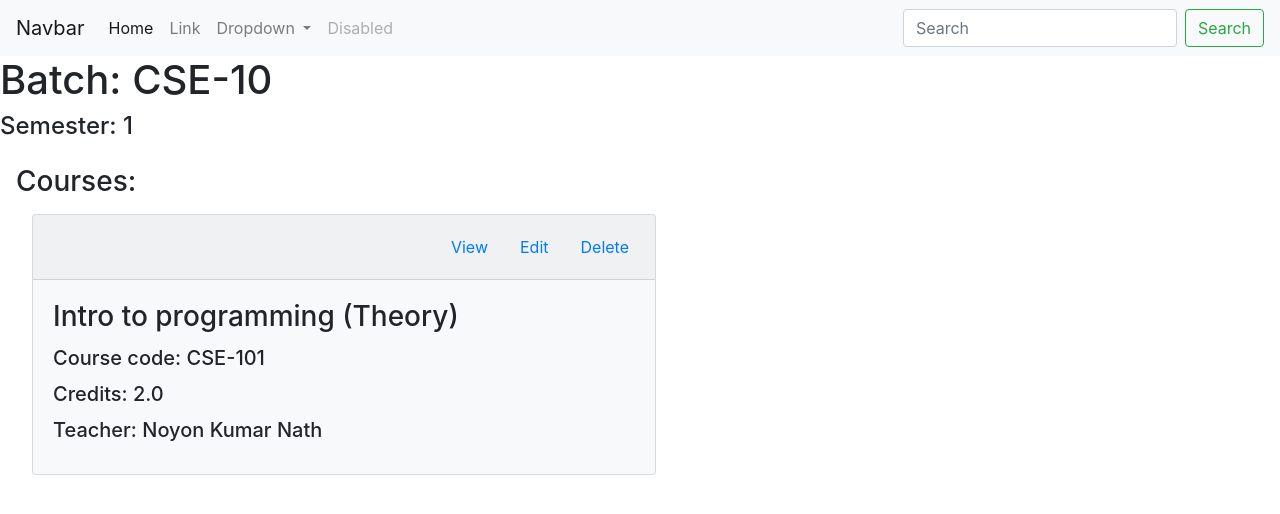
After one commit to RahatGithub/RMS1, a Django app: a page that uses main/templates/main/base.html in a window 1280 px wide. The commit adds this page. Shown: the top 514 px of the page. Run offline with Django 4.2, Linux system fonts and the light colour scheme; data comes from the database, SQL or seed files in the repository; some libraries are stand-ins or nearby versions.

```diff
--- a/main/admin.py
+++ b/main/admin.py
@@ -9,12 +9,12 @@ class BatchAdmin(admin.ModelAdmin):
 
 @admin.register(Semester)
 class SemesterAdmin(admin.ModelAdmin):
-    list_display = ("semester_id", "semester_no")
+    list_display = ("semester_no", "batch_no")
 
 
 @admin.register(Course)
 class CourseAdmin(admin.ModelAdmin):
-    list_display = ("course_id", "course_code", "course_teacher")
+    list_display = ("course_code", "batch_no", "course_teacher")
 
 
 @admin.register(Student)
--- a/main/models.py
+++ b/main/models.py
@@ -3,27 +3,29 @@ from django.db import models
 
 class Batch(models.Model):
     id = models.AutoField
-    batch_id = models.CharField(max_length=18, default="")              # e.g. "CSE-12_2018-2019"
-    batch_no = models.CharField(max_length=6, default="")               # e.g. "CSE-12"
-    session = models.CharField(max_length=8, default="")                # e.g. "2018-2019"
+    batch_id = models.CharField(max_length=18, default="") # It shall be removed later, all the work will be modified accrodingly
+    batch_no = models.CharField(max_length=6, default="")
+    session = models.CharField(max_length=8, default="")
 
 
 class Semester(models.Model):
     id = models.AutoField
-    semester_id =  models.CharField(max_length=14, default="")
+    batch_no = models.CharField(max_length=8, default="")
     semester_no = models.IntegerField(default=None)
     courses_json = models.CharField(max_length=5000, default="")
 
 
 class Course(models.Model):
     id = models.AutoField
-    course_id = models.CharField(max_length=20, default="")
+    # course_id = models.CharField(max_length=20, default="")
+    batch_no = models.CharField(max_length=8, default="")
+    semester_no = models.IntegerField(default=None)
     course_code = models.CharField(max_length=8, default="")
     course_title = models.CharField(max_length=60, default="")
     course_type =  models.CharField(max_length=10, default="")
     course_credits = models.FloatField(default=0)
     course_teacher = models.CharField(max_length=40, default="")
-    course_results_json = models.CharField(max_length=5000, default="")  # e.g. {'2018331500' : {'GP':'3.75', 'LG':'A'}}
+    # course_results_json = models.CharField(max_length=5000, default="")  # e.g. {'2018331500' : {'GP':'3.75', 'LG':'A'}}
 
 
 class Student(models.Model):
--- a/main/templates/main/base.html
+++ b/main/templates/main/base.html
@@ -29,10 +29,6 @@
   <div id="fb-root"></div>
   <script async defer crossorigin="anonymous" src="https://connect.facebook.net/en_US/sdk.js#xfbml=1&version=v13.0" nonce="ouUX47sq"></script>
   <body>
-
-    <div class="alert alert-primary">
-        <h4>Welcome, admin</h4>
-    </div>
 
     <nav class="navbar navbar-expand-lg navbar-light bg-light">
         <a class="navbar-brand" href="#">Navbar</a>
--- /dev/null
+++ b/main/templates/main/semester_view.html
@@ -0,0 +1,57 @@
+{% extends 'main/base.html' %}
+
+{% block title %} Semester view {% endblock %}
+
+
+{% block body %}
+
+<h1>Batch: {{batch_no}}</h1>
+<h4>Semester: {{semester_no}}</h4>
+
+<section class="course-list p-3">
+    <h3>Courses: </h3>
+    {% for course in courses %}
+    <div class="card bg-light w-50 m-3">
+        <div class="card-header">
+            <ul class="nav nav-pills justify-content-end card-header-pills">
+                <li class="nav-item">
+                    <a class="nav-link" href="#">View</a>
+                </li>
+                <li class="nav-item">
+                    <a class="nav-link" href="#">Edit</a>
+                </li>
+                <li class="nav-item">
+                    <a class="nav-link">Delete</a>
+                </li>
+            </ul>
+        </div>
+        <div class="card-body">
+            <h3 class="card-title">{{course.course_title}} ({{course.course_type}})</h3>
+            <h5 class="card-title">Course code: {{course.course_code}}</h5>
+            <h5 class="card-title">Credits: {{course.course_credits}}</h5>
+            <h5 class="card-title">Teacher: {{course.course_teacher}}</h5>
+        </div>
+    </div>
+    {% endfor %}
+
+    {% if request.user.is_superuser %}
+    <form method="post" class="w-25"> {% csrf_token %}
+        <button type="submit" class="btn btn-primary">Add new</button>
+    </form>
+    {% endif %}
+</section>
+
+{% endblock %}
+
+
+{% block js %}
+
+<!-- **This js code section should be used in all pages that has a form in it** -->
+<script>
+    if ( window.history.replaceState ) {
+        window.history.replaceState( null, null, window.location.href );
+    }
+</script>
+<!-- **** -->
+
+{% endblock %}
--- a/main/urls.py
+++ b/main/urls.py
@@ -2,5 +2,7 @@ from django.urls import path
 from . import views
 
 urlpatterns = [
-    path('', views.index, name="index")
+    path('', views.index, name="index"),
+    path('semester_view/<str:batch_no>/<int:semester_no>', views.semester_view, name="semester_view"),
+    path('students_view/<str:batch_no>', views.students_view, name="students_view")
 ]
--- a/main/views.py
+++ b/main/views.py
@@ -1,17 +1,40 @@
 from django.shortcuts import render
 from django.http import HttpResponse
-from .models import Batch
+from .models import Batch, Semester, Course, Student
 
 
 def index(request):
-    batches = Batch.objects.all()
-    if request.method == "POST":
+    if request.method == "POST":  # when submitting the 'add batch' form
         batch_no = request.POST['batch_no']
         session = request.POST['session']
-        batch_id = batch_no + session
-        print(batch_id)
+        batch_id = batch_no + '_' + session
         batch = Batch.objects.create(batch_id=batch_id, batch_no=batch_no, session=session)
         batches = Batch.objects.all()
         return render(request, 'main/index.html', {'batches' : batches})
 
-    return render(request, 'main/index.html', {'batches' : batches})
+    batches = Batch.objects.all()
+    all_batches = list()
+    for batch in batches:
+        new_dict = dict()
+        semester_list = Semester.objects.filter(batch_no=batch.batch_no)
+        new_list = list()
+        for semester in semester_list:
+            new_list.append(semester)
+        new_dict['batch_id'] = batch.batch_id
+        new_dict['batch_no'] = batch.batch_no
+        new_dict['session'] = batch.session
+        new_dict['semesters'] = new_list
+        all_batches.append(new_dict)
+
+    return render(request, 'main/index.html', {'all_batches' : all_batches})
+
+
+def semester_view(request, batch_no, semester_no):
+    courses = Course.objects.filter(batch_no=batch_no, semester_no=semester_no)
+    return render(request, 'main/semester_view.html', {'batch_no':batch_no, 'semester_no':semester_no, 'courses':courses})
+
+
+def students_view(request, batch_no):
+    students = Student.objects.filter(batch_no=batch_no)
+    print(students)
+    return render(request, 'main/students_view.html', {'batch_no':batch_no, 'students':students})
```
Also changed, not shown: main/templates/main/index.html (+16 -1 lines), main/templates/main/students_view.html (added, +64 -0 lines), db.sqlite3, main/migrations/0004_remove_semester_semester_id_semester_batch_no.py (added), main/migrations/0005_remove_course_course_results_json_course_batch_no.py (added), main/migrations/0006_remove_course_course_id.py (added), main/migrations/0007_course_semester_no.py (added), main/migrations/0008_remove_course_semester_no.py (added), main/migrations/0009_course_semester_no.py (added).
